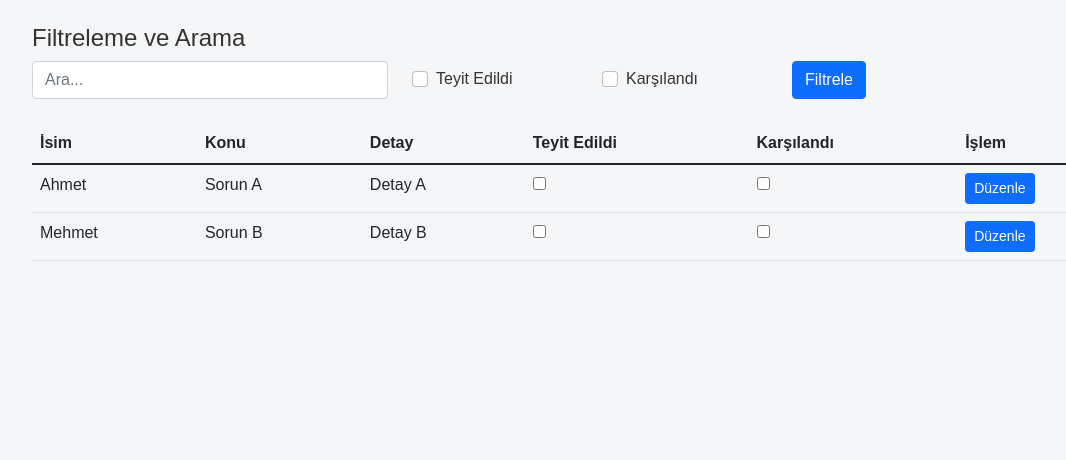
After one commit to Zeltech-Akbank/ZeltechApp, a Flask app: page /voluntarily in a window 1280 px wide. The commit adds this page. Shown: the top 460 px of the page, without its empty margins (50-1116 px from the left). Run offline with Flask 3, Linux system fonts and the light colour scheme; some libraries are stand-ins or nearby versions.

Commit message:
A confirmation page was designed for afad volunteers.

```diff
--- a/Zeltech/views.py
+++ b/Zeltech/views.py
@@ -1,6 +1,8 @@
 from flask import render_template, request
 from flask_socketio import SocketIO
 from . import chat
+from flask import jsonify
+
 
 
 from .controllers import Settings, ChatSession, RequestManager
@@ -86,6 +88,31 @@ def get_maps():
     return render_template('maps.html')
 
 
+# Dummy veri
+ihbarlar = [
+    {'id': 1, 'isim': 'Ahmet', 'konu': 'Sorun A', 'detay': 'Detay A'},
+    {'id': 2, 'isim': 'Mehmet', 'konu': 'Sorun B', 'detay': 'Detay B'}
+]
+
+
+@chat.route('/voluntarily')
+def afad_voluntarily():
+    return render_template('voluntarily.html', ihbarlar=ihbarlar)
+
+
+@chat.route('/duzenle/<int:id>', methods=['POST'])
+def duzenle(id):
+    global ihbarlar
+    for ihbar in ihbarlar:
+        if ihbar['id'] == id:
+            ihbar['teyit'] = request.form.get('teyit')
+            ihbar['karsilandi'] = request.form.get('karsilandi')
+            break
+
+    print(ihbarlar)  # Tüm ihbarların son durumunu konsola yazdır
+    return jsonify({'status': 'success'})
+
+
 @socketio.on('user_message')
 def handle_user_message(message):
     print("Message received:", message)
--- /dev/null
+++ b/static/js/voluntarily.js
@@ -0,0 +1,57 @@
+
+$(document).on('click', '.duzenle', function() {
+    let id = $(this).data('id');
+    let teyit = $(`.teyit[data-id="${id}"]`).is(':checked') ? 'Evet' : 'Hayır';
+    let karsilandi = $(`.karsilandi[data-id="${id}"]`).is(':checked') ? 'Evet' : 'Hayır';
+
+    $.ajax({
+        url: `/duzenle/${id}`,
+        method: 'POST',
+        data: {
+            teyit: teyit,
+            karsilandi: karsilandi
+        },
+        success: function(response) {
+            if (response.status === 'success') {
+                alert('Değişiklikler başarıyla kaydedildi!');
+            } else {
+                alert('Bir hata oluştu.');
+            }
+        }
+    });
+});
+
+function filtreUygula() {
+    var teyitEvet = $("#filterTeyitEvet").is(':checked');
+    var karsilandiEvet = $("#filterKarsilandiEvet").is(':checked');
+
+    var searchValue = $("#searchInput").val().toLowerCase();
+
+    $("tbody tr").each(function() {
+        var currentRow = $(this);
+        var teyitValue = currentRow.find('.teyit').val();
+        var karsilandiValue = currentRow.find('.karsilandi').val();
+
+        var showRow = true;
+
+        if (searchValue && !currentRow.text().toLowerCase().includes(searchValue)) {
+            showRow = false;
+        }
+
+        if (teyitEvet && teyitValue !== 'Evet') {
+            showRow = false;
+        }
+
+        if (karsilandiEvet && karsilandiValue !== 'Evet') {
+            showRow = false;
+        }
+
+        if (showRow) {
+            currentRow.show();
+        } else {
+            currentRow.hide();
+        }
+    });
+}
+
+$("#searchInput").on("keyup", filtreUygula);  // Arama için keyup olayını dinle
--- a/templates/admin_panel.html
+++ b/templates/admin_panel.html
@@ -49,6 +49,9 @@
                 <li class="nav-item">
                     <a class="nav-link" id="menu3" href="#">Maps</a>
                 </li>
+                <li class="nav-item">
+                    <a class="nav-link" id="menu4" href="#">Afad Gönüllüsü Teyit Sistemi</a>
+                </li>
             </ul>
         </nav>
 
--- /dev/null
+++ b/templates/voluntarily.html
@@ -0,0 +1,64 @@
+{% extends "layout.html" %}
+{% block navbar %}
+{% endblock %}
+
+{% block body %}
+<div class="container mt-4 mb-4">
+    <h4>Filtreleme ve Arama</h4>
+    <div class="row mb-2">
+        <div class="col-md-4">
+            <input type="text" id="searchInput" class="form-control" placeholder="Ara...">
+        </div>
+        <div class="col-md-2 align-self-center">
+            <div class="form-check">
+                <input class="form-check-input" type="checkbox" id="filterTeyitEvet">
+                <label class="form-check-label" for="filterTeyitEvet">Teyit Edildi</label>
+            </div>
+        </div>
+        <div class="col-md-2 align-self-center">
+            <div class="form-check">
+                <input class="form-check-input" type="checkbox" id="filterKarsilandiEvet">
+                <label class="form-check-label" for="filterKarsilandiEvet">Karşılandı</label>
+            </div>
+        </div>
+        <div class="col-md-4 align-self-center">
+            <button class="btn btn-primary" onclick="filtreUygula()">Filtrele</button>
+        </div>
+    </div>
+</div>
+<div class="container">
+    <table class="table">
+        <thead>
+        <tr>
+            <th>İsim</th>
+            <th>Konu</th>
+            <th>Detay</th>
+            <th>Teyit Edildi</th>
+            <th>Karşılandı</th>
+            <th>İşlem</th>
+        </tr>
+        </thead>
+        <tbody>
+        {% for ihbar in ihbarlar %}
+        <tr>
+            <td>{{ ihbar.isim }}</td>
+            <td>{{ ihbar.konu }}</td>
+            <td>{{ ihbar.detay }}</td>
+            <td>
+                <input type="checkbox" class="teyit" data-id="{{ ihbar.id }}" {% if ihbar.teyit == 'Evet' %} checked {% endif %}>
+            </td>
+            <td>
+                <input type="checkbox" class="karsilandi" data-id="{{ ihbar.id }}" {% if ihbar.karsilandi == 'Evet' %} checked {% endif %}>
+            </td>
+            <td>
+                <button class="btn btn-sm btn-primary duzenle" data-id="{{ ihbar.id }}">Düzenle</button>
+            </td>
+        </tr>
+        {% endfor %}
+        </tbody>
+    </table>
+</div>
+
+<script src="../static/js/voluntarily.js"></script>
+
+{% endblock %}
```
Also changed, not shown: static/js/admin_panel.js (+18 -2 lines).
